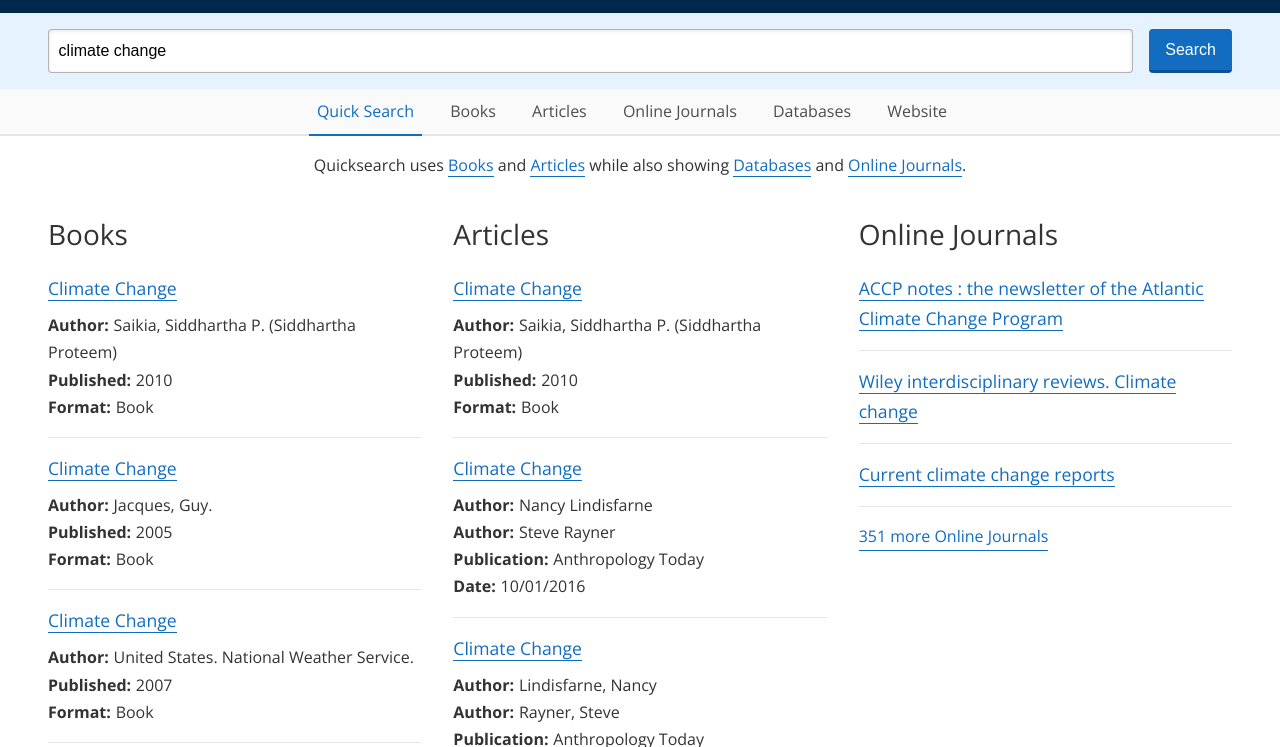
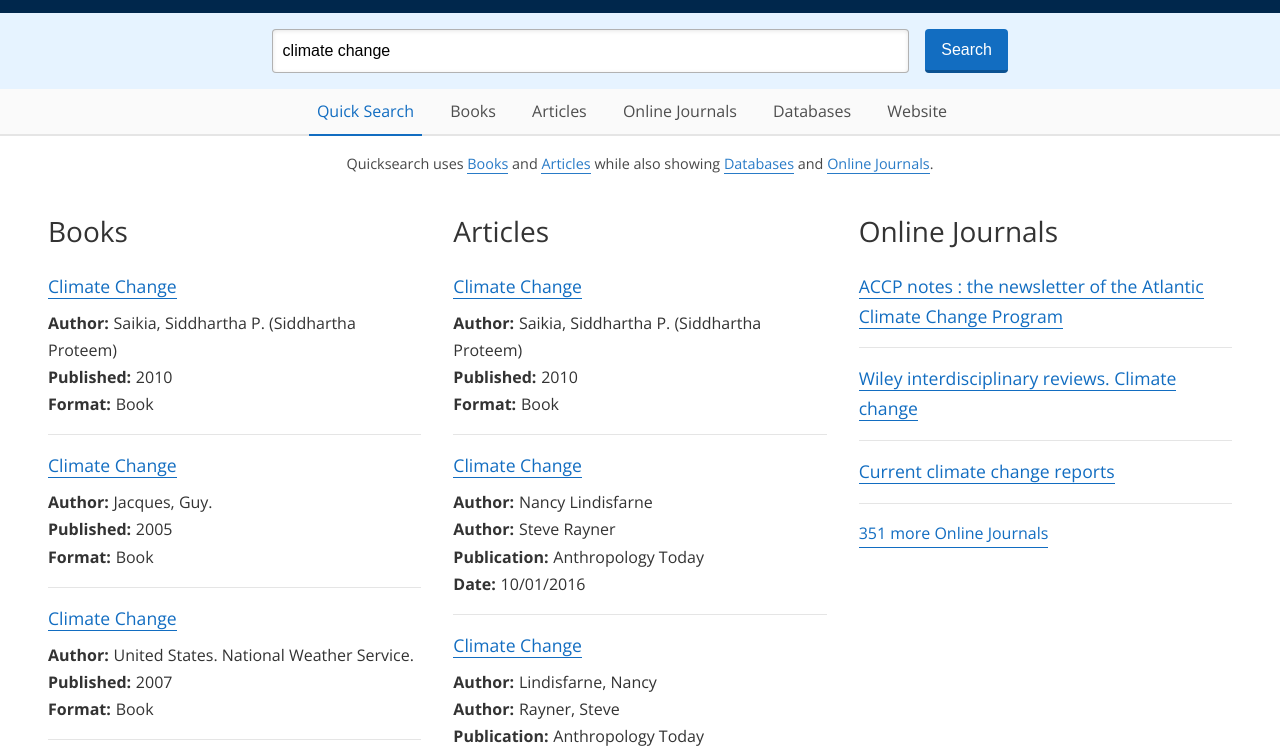
Before and after one commit to mlibrary/search-ui, a plain HTML site: page index.html in a window 1280 px wide. Shown: the part 54-801 px from the top of the page. Drawn offline with nearby package versions, Linux system fonts and the light colour scheme.

Commit message:
datastore definition text is lighter and smaller

```diff
--- a/index.html
+++ b/index.html
@@ -79,7 +79,7 @@
     </div>
 
     <div class="container container-large">
-        <p style="text-align: center;">
+        <p style="text-align: center; opacity: 0.9; font-size: 90%;">
           Quicksearch uses <a href="" class="underline">Books</a> and <a href="" class="underline">Articles</a> while also showing <a href="" class="underline">Databases</a> and <a href="" class="underline">Online Journals</a>.
         </p>
 
@@ -211,9 +211,5 @@
         </div> <!-- end of multiple results container -->
     </div>
 
-    <footer>
-
-    </footer>
-
   </body>
 </html>
--- a/stylesheets/partials/_base.scss
+++ b/stylesheets/partials/_base.scss
@@ -1,6 +1,10 @@
 .container {
   margin: 0 auto;
   padding: 0 1rem;
+}
+
+.container-narrow {
+  max-width: 48rem;
 }
 
 .container-fluid {
```
Also changed, not shown: assets/stylesheets/main.css.
